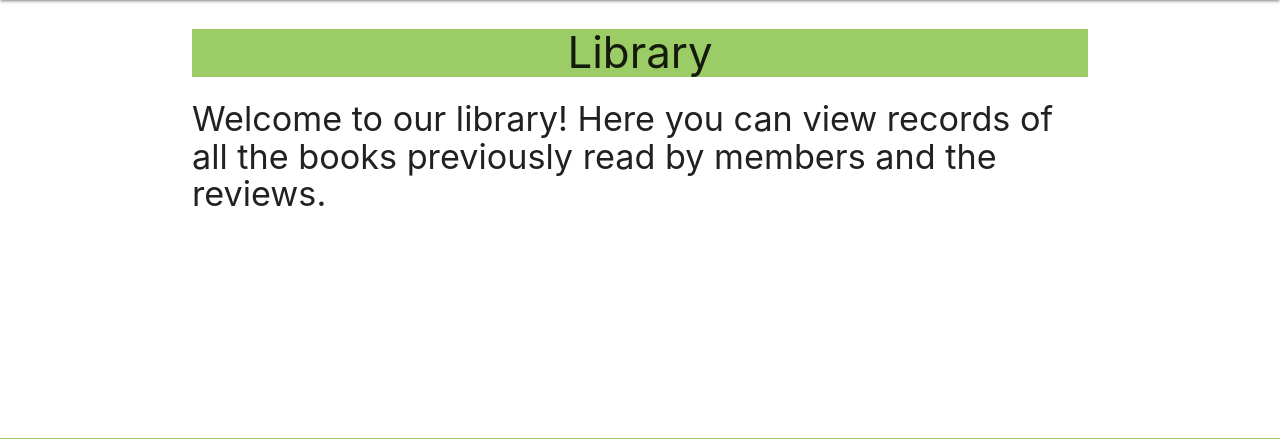
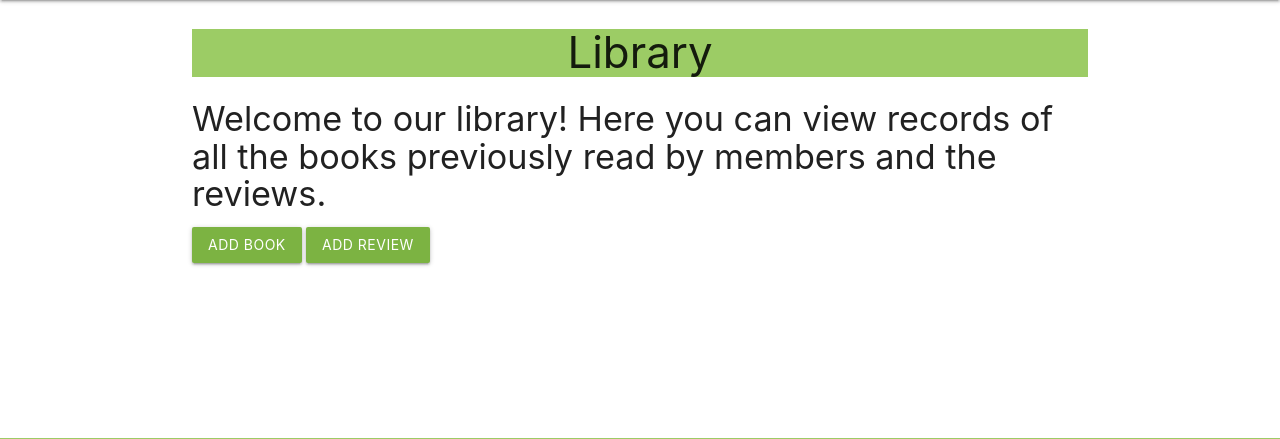
Before and after one commit to JCook22/camberley-book-buddies, a Flask app: page /library in a window 1280 px wide. Shown: the part 64-503 px from the top of the page. Run offline with Flask 2, Linux system fonts and the light colour scheme; data that the repository does not hold is empty.

Commit message:
Add functionality to create reviews & add buttons to add book and add review to library page

```diff
--- a/camberleybookbuddies/models.py
+++ b/camberleybookbuddies/models.py
@@ -15,11 +15,9 @@ class Book(db.Model):
 class Review(db.Model):
     id = db.Column(db.Integer, primary_key=True)
     book_id = db.Column(db.Integer, db.ForeignKey("book.id", ondelete="CASCADE"), nullable=False)
-    book_name = db.Column(db.String(50), nullable=False)
     review_author = db.Column(db.String(50), nullable=False)
     review_headline = db.Column(db.String(75), nullable=False)
     review_description = db.Column(db.Text, nullable=False)
-    review_date = db.Column(db.Date, nullable=False)
 
     def __repr__(self):
         return f"#{self.id} - Author:{self.review_author} | Headline:{self.review_headline}"
--- a/camberleybookbuddies/routes.py
+++ b/camberleybookbuddies/routes.py
@@ -44,6 +44,21 @@ def delete_book(book_id):
     return redirect(url_for("library"))
 
 
+@app.route("/add_review", methods=["GET", "POST"])
+def add_review():
+    library = list(Book.query.order_by(Book.book_title).all())
+    if request.method == "POST":
+        review = Review(
+            review_author=request.form.get("review_author"),
+            review_headline=request.form.get("review_headline"),
+            review_description=request.form.get("review_description"),
+            book_id=request.form.get("book_id")
+        )
+        db.session.add(review)
+        db.session.commit()
+        return redirect(url_for("library"))
+    return render_template("add_review.html", library=library)
+
 
 @app.route("/search", methods=["GET", "POST"])
 def search():
--- a/camberleybookbuddies/static/js/script.js
+++ b/camberleybookbuddies/static/js/script.js
@@ -2,3 +2,6 @@ document.addEventListener('DOMContentLoaded', function() {
     let sidenav = document.querySelectorAll('.sidenav');
     M.Sidenav.init(sidenav);
   });
+
+  let selects = document.querySelectorAll('select');
+  M.FormSelect.init(selects);
--- a/camberleybookbuddies/templates/library.html
+++ b/camberleybookbuddies/templates/library.html
@@ -6,6 +6,10 @@
 <section>
     <div>
         <h4>Welcome to our library! Here you can view records of all the books previously read by members and the reviews.</h4>
+    </div>
+    <div>
+        <a href="{{ url_for('add_book') }}" class="btn light-green darken-1">Add Book</a>
+        <a href="{{ url_for('add_review') }}" class="btn light-green darken-1">Add Review</a>
     </div>
 
     <div class="row">
```
Also changed, not shown: camberleybookbuddies/templates/add_review.html (+29 -3 lines).
